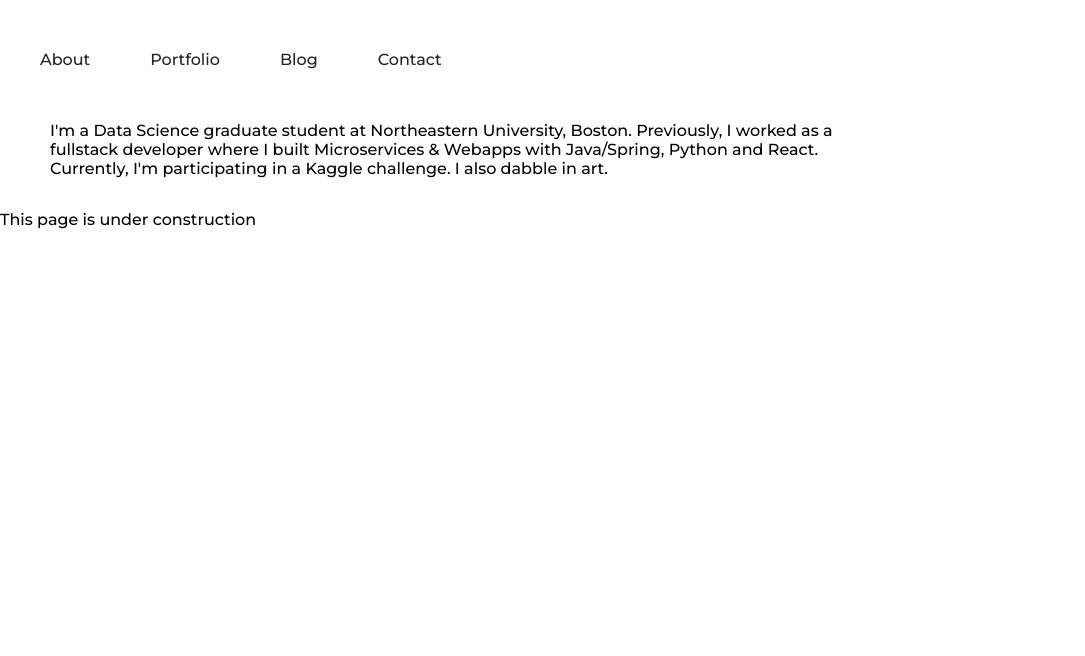
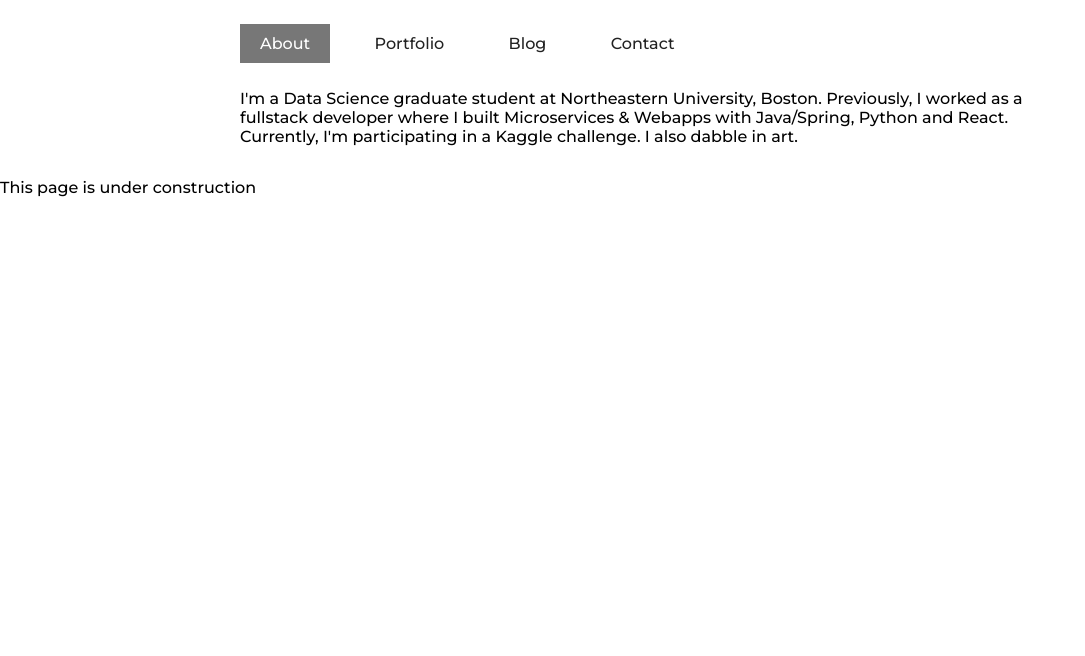
Before and after one commit to ShonenAsh/shonenash.github.io, a plain HTML site: page static/index.html in a window 1280 px wide. Shown: the part 144-800 px from the top of the page, without its empty margins (0-1085 px from the left). Drawn offline with Linux system fonts and the light colour scheme.

Commit message:
Using htmx to manage tabs

```diff
--- a/static/index.html
+++ b/static/index.html
@@ -14,23 +14,22 @@
 
 <body>
     <header>
-        <p id="name">Ashish Magadum</p>
-        <span class="nav-container">
-            <nav>
-                <ul>
-                    <li><a hx-get="about.html" hx-target="#main-content">About</a></li>
-                    <li><a hx-get="porfolio.html" hx-target="#main-content">Portfolio</a></li>
-                    <li><a hx-get="blog.html" hx-target="#main-content">Blog</a></li>
-                    <li><a hx-get="contact.html" hx-target="#main-content">Contact</a></li>
-                </ul>
-            </nav>
-        </span>
+        <p id="name">Anon</p>
+        <nav class="nav-container"
+            hx-on:click="if (event.target.classList.contains('tab')) htmx.takeClass(event.target, 'active')">
+            <div class="tab active" hx-get="about.html" hx-target="#main-content">About</div>
+            <div class="tab" hx-get="porfolio.html" hx-target="#main-content">Portfolio</div>
+            <div class="tab" hx-get="blog.html" hx-target="#main-content">Blog</div>
+            <div class="tab" hx-get="contact.html" hx-target="#main-content">Contact</div>
+        </nav>
     </header>
 
     <section id="main-content">
         <div>
             <p id="about-content">
-                I'm a Data Science graduate student at Northeastern University, Boston. Previously, I worked as a fullstack developer where I built Microservices & Webapps with Java/Spring, Python and React. Currently, I'm participating in a Kaggle challenge. I also dabble in art.
+                I'm a Data Science graduate student at Northeastern University, Boston. Previously, I worked as a
+                fullstack developer where I built Microservices & Webapps with Java/Spring, Python and React. Currently,
+                I'm participating in a Kaggle challenge. I also dabble in art.
             </p>
         </div>
     </section>
--- a/static/stylesheet.css
+++ b/static/stylesheet.css
@@ -14,46 +14,41 @@ body {
 header {
     color: #222;
     padding: 20px;
-
 }
 
 #name {
-    margin: 0;
+    margin: auto;
     display: flex;
     justify-content: center;
     font-size: 36pt;
     padding: 50px;
 }
 
-nav ul {
-    list-style: none;
-    display: flex;
-    justify-content: centre;
-    padding: 0;
-}
-
-nav ul li {
+nav .tab {
     display: inline;
     margin-right: 20px;
-}
-
-nav ul li a {
     padding-left: 20px;
     padding-right: 20px;
     padding-top: 10px;
     padding-bottom: 10px;
 }
 
-nav ul li a:hover {
+nav .tab:hover {
     background: #555;
     color: white;
 }
 
+nav .tab.active {
+    background: #777;
+    color: white;
+}
+
 #main-content {
-    margin: 0;
-    display: flex;
+    width: 800px;
+    margin: auto;
+    /* display: flex;
     justify-content: center;
-    width: 800px;
+    width: 800px; */
 }
 
 section {
```
